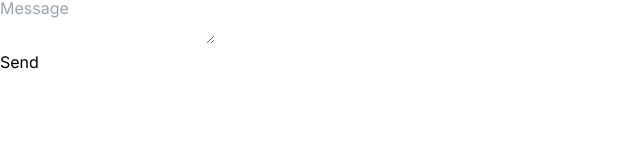
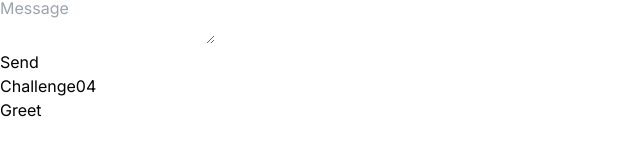
Before and after one commit to ai-biz20-sasaki/learn-react, a Next.js app: page /adding-interactivity/state-a-components-memory in a window 1280 px wide. Shown: the part 568-724 px from the top of the page, without its empty margins (0-640 px from the left). Built offline with nearby package versions, Linux system fonts and the light colour scheme.

Commit message:
Add adding-interactivity/state-a-components-memory/challenge04

```diff
--- /dev/null
+++ b/src/app/adding-interactivity/state-a-components-memory/challenge04.tsx
@@ -0,0 +1,15 @@
+"use client"
+import { useState } from 'react';
+
+export default function FeedbackForm() {
+  function handleClick() {
+    const name = prompt('What is your name?');
+    alert(`Hello, ${name}!`);
+  }
+
+  return (
+    <button onClick={handleClick}>
+      Greet
+    </button>
+  );
+}
--- a/src/app/adding-interactivity/state-a-components-memory/page.tsx
+++ b/src/app/adding-interactivity/state-a-components-memory/page.tsx
@@ -4,6 +4,7 @@ import Link from 'next/link'
 import Challenge01 from './challenge01'
 import Challenge02 from './challenge02'
 import Challenge03 from './challenge03'
+import Challenge04 from './challenge04'
 
 export default function Page() {
   return (
@@ -24,6 +25,8 @@ export default function Page() {
       <Challenge02 />
       <h3>Challenge03</h3>
       <Challenge03 />
+      <h3>Challenge04</h3>
+      <Challenge04 />
     </div>
   )
 }
```
